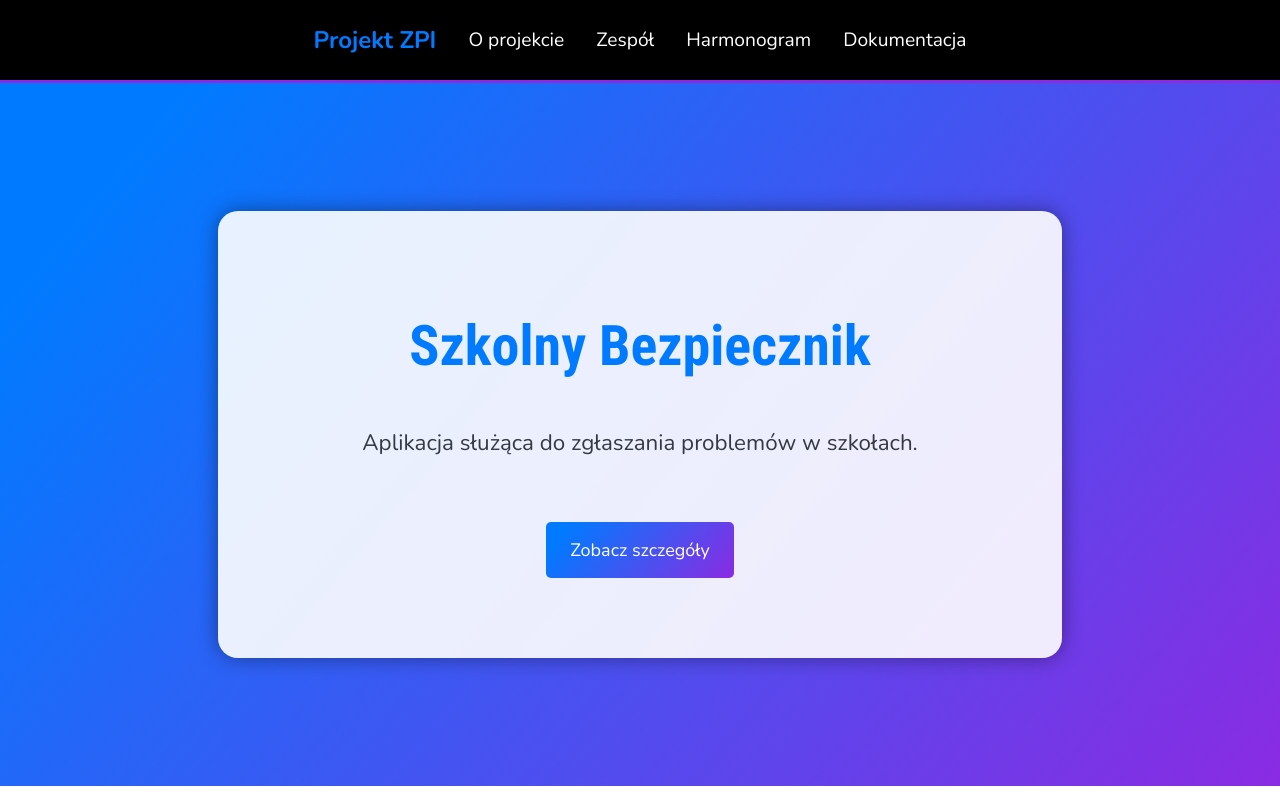
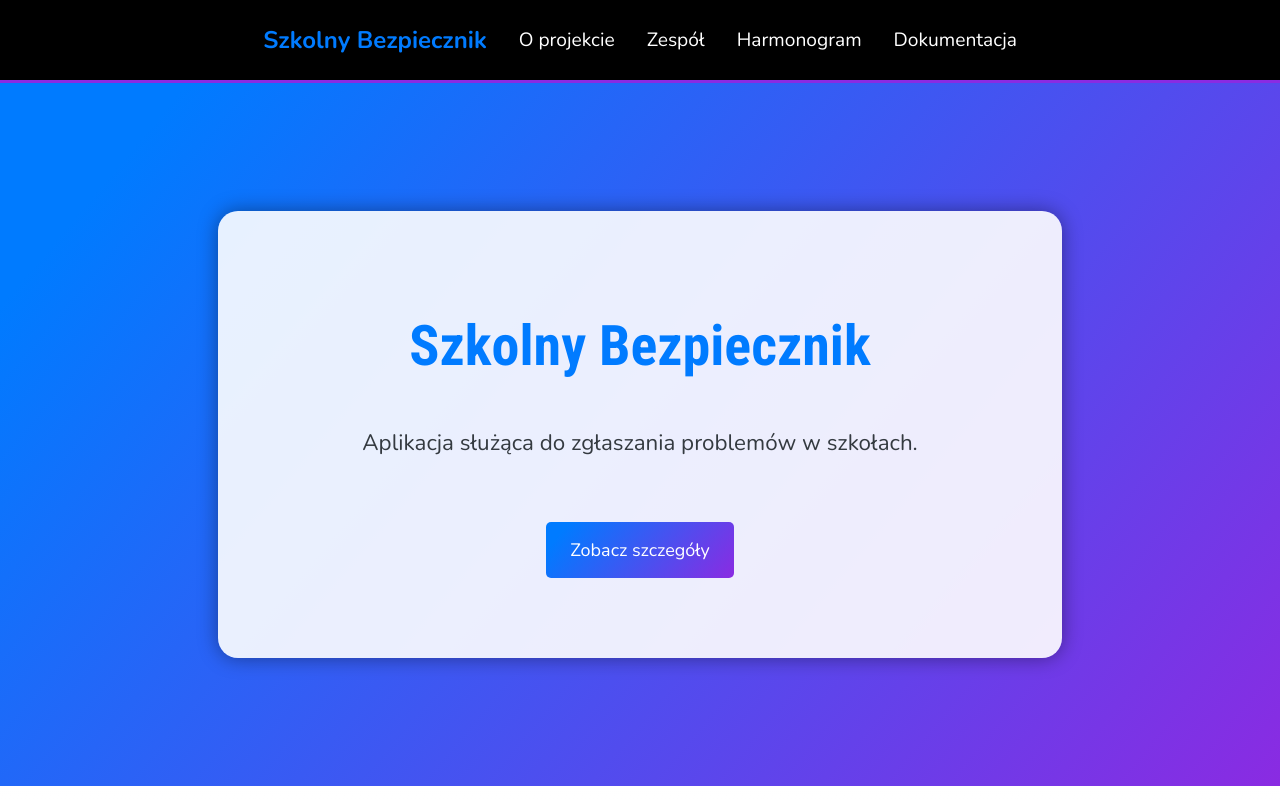
Before and after one commit to Bckro/ProjectWebsite, a React (Vite) app: page / in a window 1280 px wide. Shown: the top 800 px of the page. Built offline with nearby package versions, Linux system fonts and the light colour scheme.

Commit message:
Dodanie favicony oraz nazwy strony
Drobne poprawki - dodanie favicony, nazwy strony i zmiana nazwy domeny na Vercel

```diff
--- a/index.html
+++ b/index.html
@@ -2,9 +2,9 @@
 <html lang="pl">
   <head>
     <meta charset="UTF-8" />
-    <link rel="icon" type="image/svg+xml" href="/vite.svg" />
+    <link rel="icon" type="image/svg+xml" href="/favicon.ico" />
     <meta name="viewport" content="width=device-width, initial-scale=1.0" />
-    <title>Projekt ZPI</title>
+    <title>Szkolny Bezpiecznik</title>
   </head>
   <body>
     <div id="root"></div>
--- a/src/components/Navbar.jsx
+++ b/src/components/Navbar.jsx
@@ -17,7 +17,7 @@ const NavigationBar = ({ sections }) => (
         <Container>
             <Navbar.Collapse id="basic-navbar-nav">
                 <Nav className="ml-auto" style={{ display: 'flex', alignItems: 'center' }}>
-                    <Navbar.Brand as={RouterLink} to="/">Projekt ZPI</Navbar.Brand> {/* Użyj Link z react-router-dom */}
+                    <Navbar.Brand as={RouterLink} to="/">Szkolny Bezpiecznik</Navbar.Brand> {/* Użyj Link z react-router-dom */}
                     {sections.map(section => (
                         <motion.div
                             key={section}
```
Also changed, not shown: 1 other file (tests, documents, lock files or other folders).
